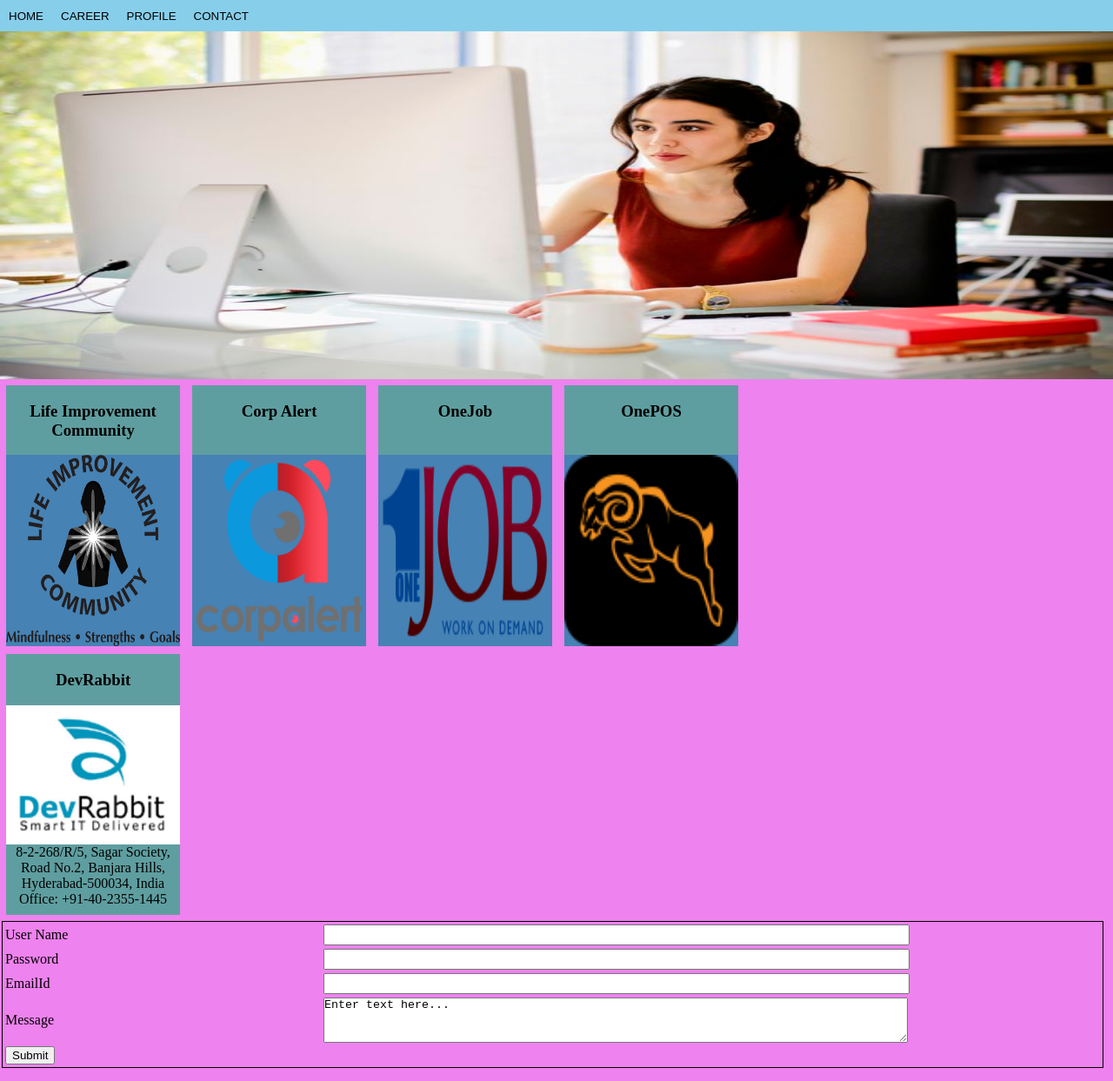
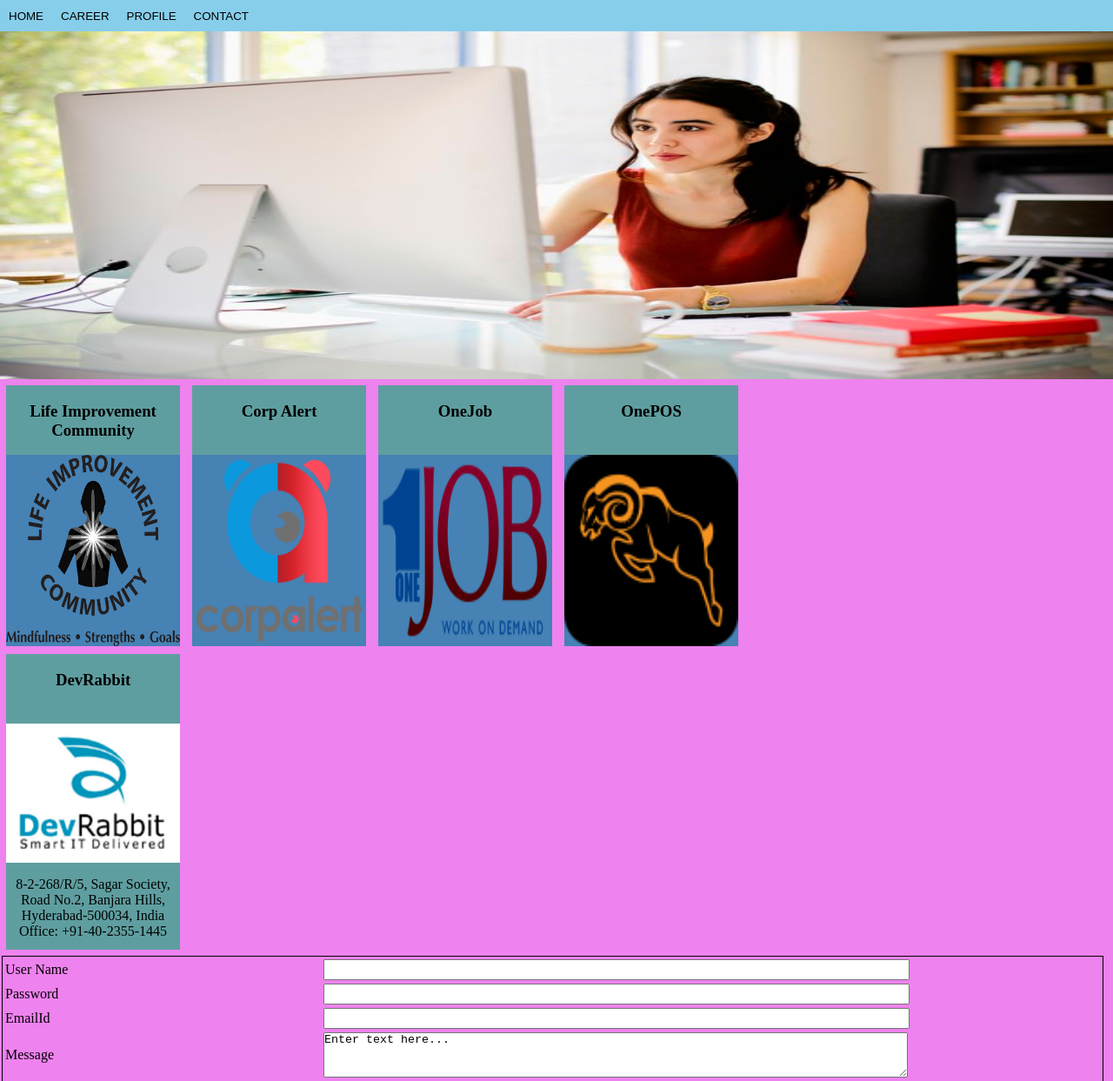
Before and after one commit to PVSPReddy/MyProfile, a plain HTML site: page index.html in a window 1280 px wide. Shown: the top 1243 px of the page at 87% size. Drawn offline with Linux system fonts and the light colour scheme.

Commit message:
Committing changes

```diff
--- a/ProjFiles/CssFiles/index.css
+++ b/ProjFiles/CssFiles/index.css
@@ -169,7 +169,7 @@ body
 }
 .careerDiv
 {
-  height: 300px;
+  height: 340px;
   width : 200px;
   float: left;
   margin-left: 7px;
--- a/ProjFiles/JavaScript/indexService.js
+++ b/ProjFiles/JavaScript/indexService.js
@@ -1,31 +1,18 @@
 function InitializePage()
 {
-    var careersBase = document.getElementById("careers");
-    var careers = "<div class=\"careerDiv\">"+
-                "<div>"+
-                    "<h3>DevRabbit</h3>"+
-                "</div>"+
-                "<div>"+
-                    "<img src=\"ProjFiles/Images/CompanyLogo1.png\" onclick=\"searchBackClicked(this)\" data-id=\"search\" type=\"image/*\" style=\"height : 160px; width : 100%; float:left; background-color: steelblue;\" id=\"searchBack\" />"+
-                "</div>"+
-                 "<div>"+
-                    "<p>8-2-268/R/5, Sagar Society, " +
-                        "Road No.2, Banjara Hills, " +
-                        "Hyderabad-500034, India " +
-                        "Office: +91-40-2355-1445 </p>"+
-                "</div>"+
-            "</div>";
-    careersBase.innerHTML = careers;
-    tryJSON();
+    getProjectsData("projects");
+    getProjectsData("careers");
 }
 
 
 
-function tryJSON()
+function getProjectsData(data)
 {
-    loadJSON(function(response) {
+    loadJSON(data, function(response) {
   // Parse JSON string into object
     var actual_JSON = JSON.parse(response);
+        if(data == "projects")
+            {
         var _projects="";
         for(i=0; i<actual_JSON.Projects.length; i++)
             {
@@ -41,14 +28,36 @@ function tryJSON()
             }
         var _projectsBase = document.getElementById("projects");
         _projectsBase.innerHTML = _projects;
+            }
+        else if(data == "careers")
+            {
+                var _careers="";
+                for(i=0; i<actual_JSON.Careers.length; i++)
+            {
+                _careers += "<div class=\"careerDiv\">"+
+                "<div>"+
+                    "<h3 style=\"height : 43px;\">"+actual_JSON.Careers[i].CompanyName+"</h3>"+
+                "</div>"+
+                "<div>"+
+                    "<img src=\"ProjFiles/Images/"+actual_JSON.Careers[i].CompanyImage+"\" onclick=\"searchBackClicked(this)\" data-id=\"search\" type=\"image/*\" style=\"height : 160px; width : 100%; float:left; background-color: steelblue;\" id=\"searchBack\" />"+
+                "</div>"+
+                 "<div>"+
+                    "<p style=\"height : 43px; float: right; \">"+actual_JSON.Careers[i].CompanyAddress+"</p>"+
+                "</div>"+
+            "</div>";
+
+            }
+        var _careersBase = document.getElementById("careers");
+        _careersBase.innerHTML = _careers;
+            }
  });
 }
 
-function loadJSON(callback) {
+function loadJSON(data, callback) {
 
     var xobj = new XMLHttpRequest();
         xobj.overrideMimeType("application/json");
-    xobj.open('GET', 'ProjFiles/LocalFiles/projects.json', true); // Replace 'my_data' with the path to your file
+    xobj.open('GET', 'ProjFiles/LocalFiles/'+data+'.json', true); // Replace 'my_data' with the path to your file
     xobj.onreadystatechange = function () {
           if (xobj.readyState == 4 && xobj.status == "200") {
             // Required use of an anonymous callback as .open will NOT return a value but simply returns undefined in asynchronous mode
--- /dev/null
+++ b/ProjFiles/LocalFiles/careers.json
@@ -0,0 +1,3 @@
+{"Careers":[
+    {"CompanyName":"DevRabbit","CompanyImage":"DevRabbit1.png", "CompanyAddress":"8-2-268/R/5, Sagar Society, Road No.2, Banjara Hills, Hyderabad-500034, India Office: +91-40-2355-1445"}
+]}
```
Also changed, not shown: ProjFiles/Images/DevRabbit1.png (renamed from ProjFiles/Images/CompanyLogo1.png), ProjFiles/LocalFiles/LIC2.png (deleted), ProjFiles/LocalFiles/OneJob1.png (deleted), ProjFiles/LocalFiles/career.json (deleted).
